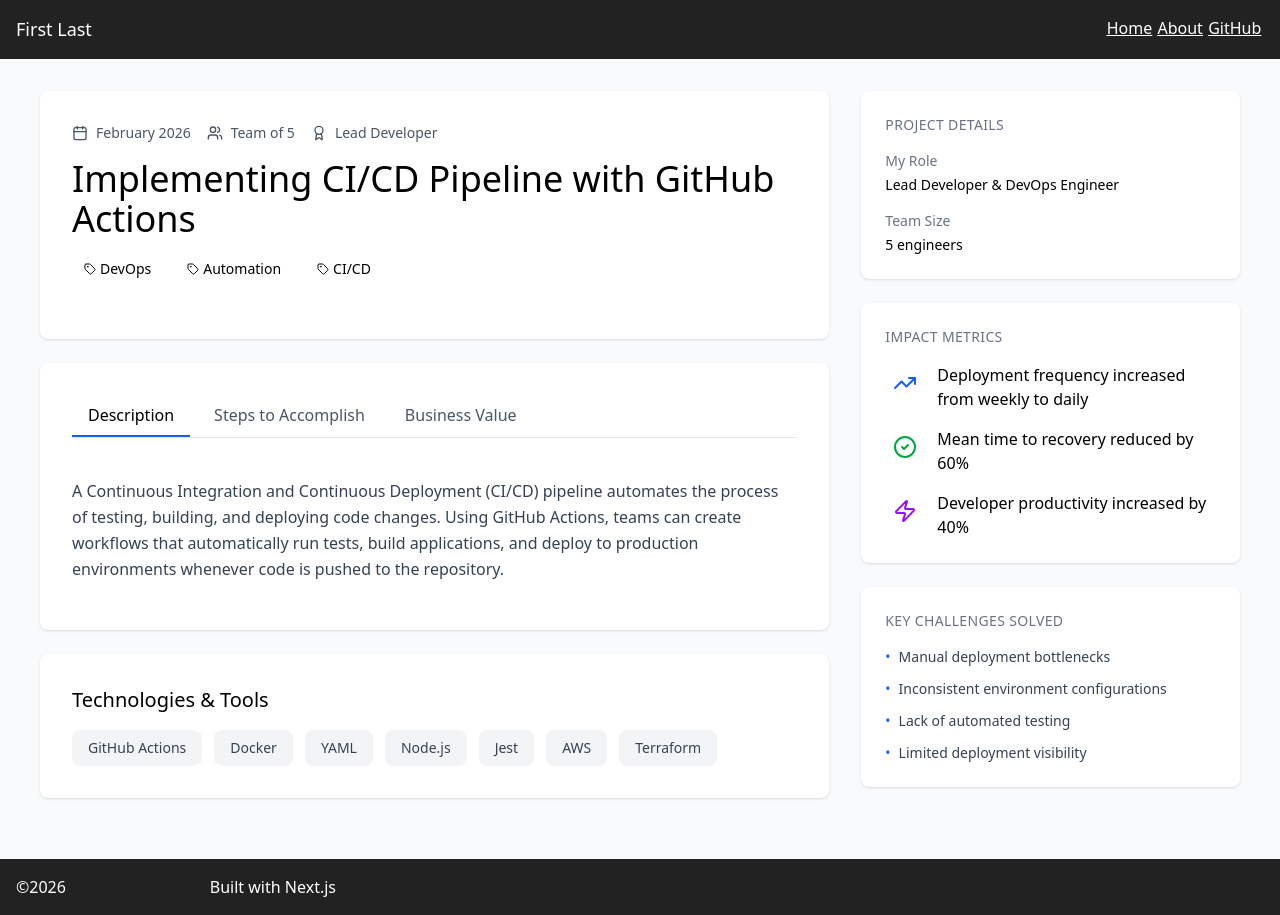
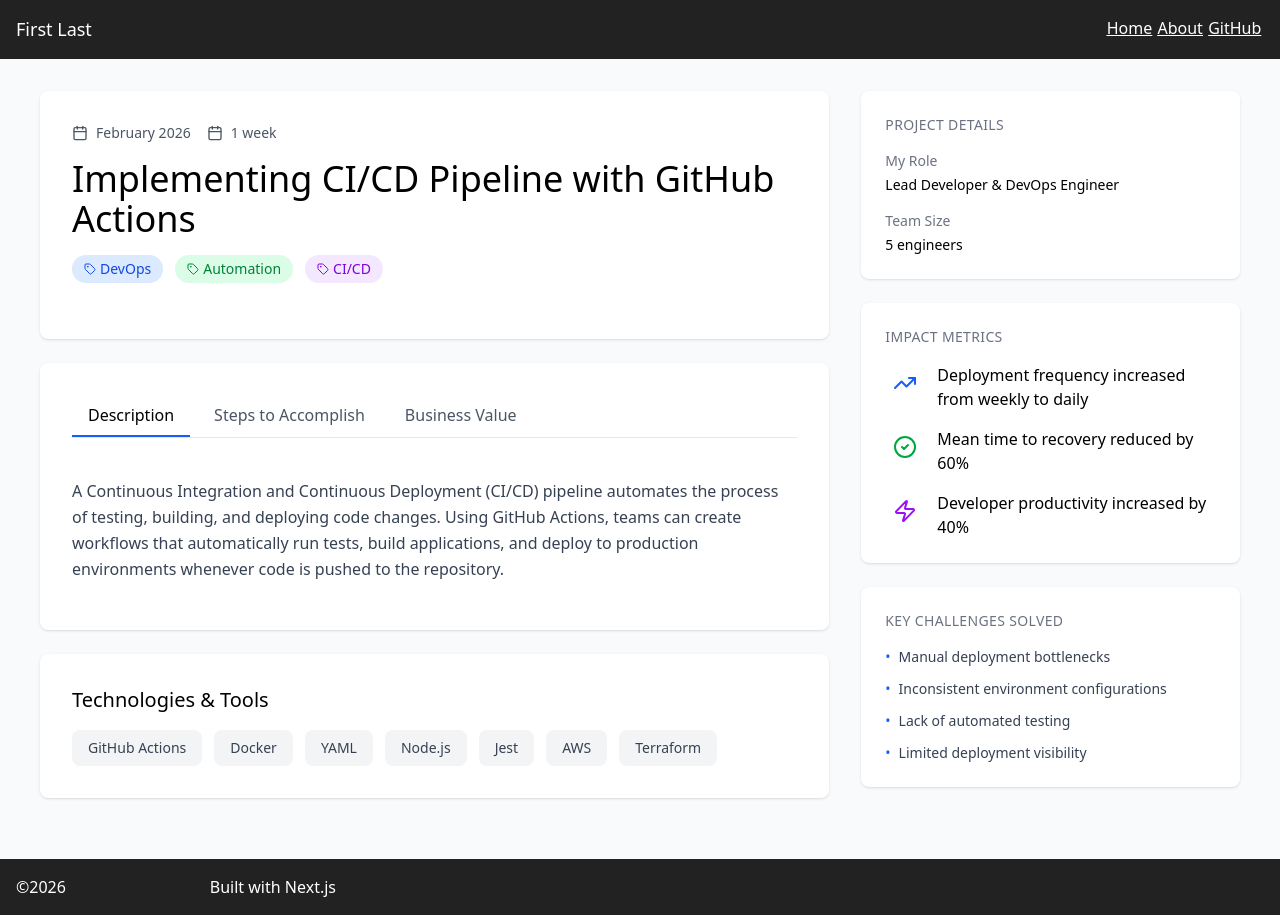
Before and after one commit to owenlaurence/portfolio, a Next.js app: page /topic/capacitor-intro in a window 1280 px wide. Built offline with nearby package versions, Linux system fonts and the light colour scheme.

Commit message:
fixed tag colors.

```diff
--- a/src/app/components/topic/template.tsx
+++ b/src/app/components/topic/template.tsx
@@ -4,6 +4,7 @@ import { useState } from 'react';
 import * as Tabs from '@radix-ui/react-tabs';
 import { Clock, Calendar, Tag, CheckCircle2, AlertCircle, Zap, Code2, GitBranch, Award, TrendingUp, Users } from 'lucide-react';
 import { JSX } from 'react';
+import { getTagColor } from '@/src/styles/util/colors';
 
 type TopicProps = {
   topic: string
@@ -50,12 +51,9 @@ export default function TopicTemplate({ topic, description, steps, businessValue
                   <span>February 2026</span>
                 </div>
                 <div className="flex items-center gap-2">
-                  <Users className="size-4" />
-                  <span>Team of 5</span>
-                </div>
-                <div className="flex items-center gap-2">
-                  <Award className="size-4" />
-                  <span>Lead Developer</span>
+                  {/* <Users className="size-4" /> */}
+                  <Calendar className="size-4"/>
+                  <span>1 week</span>
                 </div>
               </div>
 
@@ -65,7 +63,7 @@ export default function TopicTemplate({ topic, description, steps, businessValue
               {/* Tags and Difficulty */}
               <div className="flex flex-wrap items-center gap-3 mb-6">
                 {tags.map((tag, i) => {
-                  return <span key={"tag_" + i} className={`inline-flex items-center gap-1 px-3 py-1 bg-${tag.color}-100 text-${tag.color}-700 rounded-full text-sm`}>
+                  return <span key={"tag_" + i} className={`inline-flex items-center gap-1 px-3 py-1 ${getTagColor(tag.color)} rounded-full text-sm`}>
                     <Tag className="size-3" />
                     {tag.text}
                   </span>
--- /dev/null
+++ b/src/styles/util/colors.ts
@@ -0,0 +1,12 @@
+export const tagColors: Record<string, string> = {
+  blue: "bg-blue-100 text-blue-700",
+  red: "bg-red-100 text-red-700",
+  green: "bg-green-100 text-green-700",
+  yellow: "bg-yellow-100 text-yellow-700",
+  purple: "bg-purple-100 text-purple-700",
+}
+
+// should never see the default but its there.
+export const getTagColor = (color: string) => {
+  return tagColors[color] ?? "bg-gray-100 text-gray-700";
+}
```
